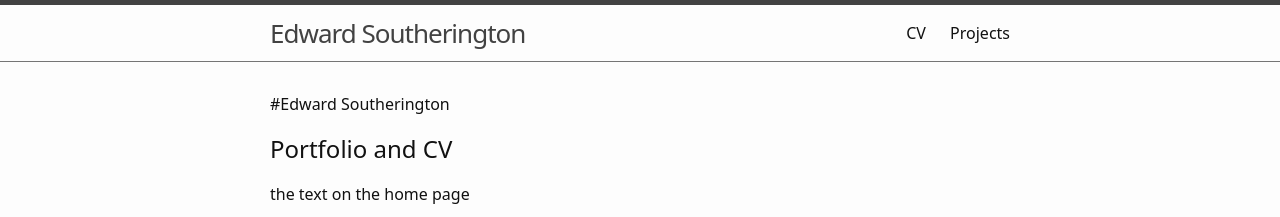
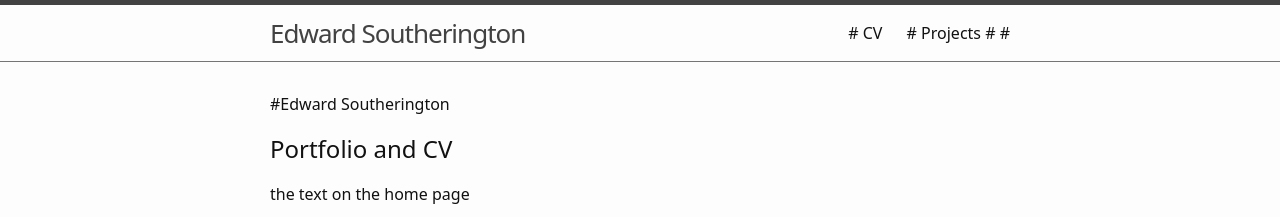
Before and after one commit to EdwardSoutherington/Portfolio, a Jekyll site: the page built from index.md, in a window 1280 px wide. Shown: the top 217 px of the page. Built offline with Jekyll 4.4.1, drawn with Linux system fonts in a browser that asks for light colours; nearby versions of some CDN libraries; some web fonts are replaced.

Commit message:
Update header.html

```diff
--- a/_includes/header.html
+++ b/_includes/header.html
@@ -15,7 +15,7 @@
 
       <div class="trigger">
         {% for lesson in site.pages %}
-          {% if lesson.nav == true %}
+          #{% if lesson.nav == true %}
           <a class="page-link{% if page.url == lesson.url %} active{% endif %}" href="{{ lesson.url | absolute_url }}">{{ lesson.title | escape }}</a>
           {% endif %}
         {% endfor %}
```
